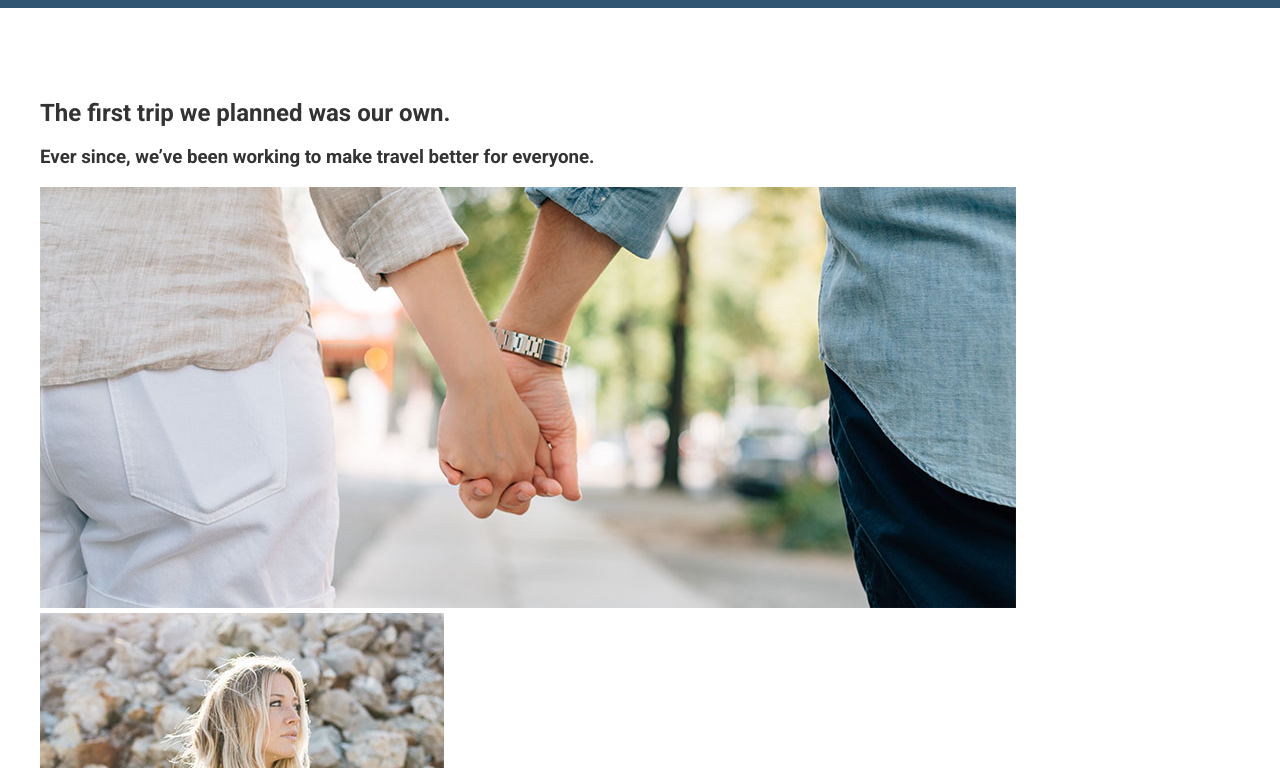
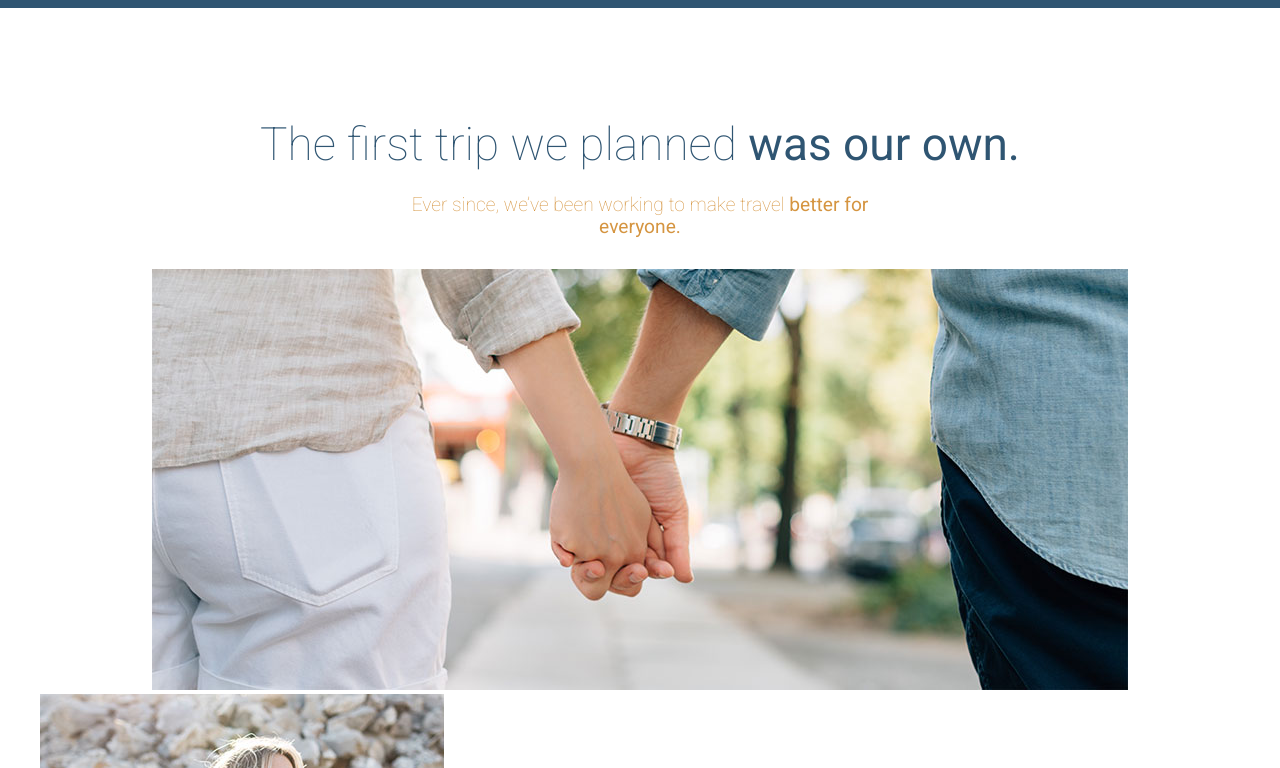
Before and after one commit to dilipthakor/travel, a website: page app/index.html in a window 1280 px wide. Shown: the part 772-1540 px from the top of the page. Drawn offline with Linux system fonts and the light colour scheme.

Commit message:
styling file modify

```diff
--- /dev/null
+++ b/app/assets/styles/modules/_headline.css
@@ -0,0 +1,43 @@
+.headline{
+  font-weight: 300;
+  font-size: 1.9rem;
+  color: $mainBlue;
+
+  @mixin atSmall{
+    font-size: 2.875rem;
+  }
+
+  &--centered{
+    text-align: center;
+  }
+
+  &--orange{
+    color: $mainOrange;
+  }
+
+  &--small{
+    font-size: 1.2rem;
+
+    @mixin atSmall{
+      font-size: 1.875;
+    }
+  }
+
+  &--narrow{
+    max-width: 500px;
+    margin-left: auto;
+    margin-right: auto;
+  }
+
+  &--light{
+    font-weight: 100;
+  }
+
+  &--b-margin-small {
+    margin-bottom: .5em;
+  }
+
+  &--b-margin-large{
+    margin-bottom: 1.6em;
+  }
+}
--- a/app/assets/styles/modules/_page-section.css
+++ b/app/assets/styles/modules/_page-section.css
@@ -1,5 +1,9 @@
 .page-section{
-  padding: 4.5rem 0;
+  padding: 1.2rem 0;
+
+  @mixin atMedium{
+    padding: 4.5rem 0;
+  }
 
   &--blue {
     background-color: $mainBlue;
--- a/app/assets/styles/modules/_wrapper.css
+++ b/app/assets/styles/modules/_wrapper.css
@@ -4,4 +4,12 @@
   max-width: 1200px;
   margin-left: auto;
   margin-right: auto;
+
+  &--medium{
+    max-width: 976px;
+  }
+  .wrapper{
+    padding-left: 0;
+    padding-right: 0;
+  }
 }
--- a/app/assets/styles/styles.css
+++ b/app/assets/styles/styles.css
@@ -7,3 +7,4 @@
 @import "modules/_btn";
 @import "modules/_wrapper";
 @import "modules/_page-section";
+@import "modules/_headline";
--- a/app/index.html
+++ b/app/index.html
@@ -42,11 +42,13 @@
 
   <div id="our-beginning" class="page-section">
     <div class="wrapper">
-    <h2>The first trip we planned was our own.</h2>
-    <h3>Ever since, we&rsquo;ve been working to make travel better for everyone.</h3>
-    <img src="assets/images/first-trip.jpg" alt="Couple walking down a street.">
+    <h2 class="headline headline--centered headline--light headline--b-margin-small">The first trip we planned<strong> was our own.</strong></h2>
+    <h3 class="headline headline--centered headline--orange headline--small headline--narrow  headline--light headline--b-margin-large ">Ever since, we&rsquo;ve been working to make travel <strong>better for everyone.</strong></h3>
+    <div class="wrapper wrapper--medium">
+      <img src="assets/images/first-trip.jpg" alt="Couple walking down a street.">
+    </div>
     <img src="assets/images/our-start.jpg" alt="Our founder, Jane Doe">
-    <h2>Here&rsquo;s how we got started&hellip;</h2>
+    <h2 class="headline">Here&rsquo;s how we got started&hellip;</h2>
     <p>Lorem ipsum dolor sit amet, consectetur adipisicing elit, sed do eiusmod tempor incididunt ut labore et dolore magna aliqua. Ut enim ad minim veniam, <a href="#">quis nostrud exercitation</a> ullamco laboris nisi ut aliquip ex ea commodo consequat. Duis aute irure dolor in reprehenderit in voluptate velit esse cillum dolore eu fugiat nulla pariatur. Excepteur sint occaecat cupidatat non proident, sunt in culpa qui officia deserunt mollit anim id est laborum.</p>
     <p>Duis aute irure dolor in <strong>reprehenderit in</strong> voluptate velit esse cillum dolore eu fugiat nulla pariatur. Excepteur sint occaecat cupidatat non proident, sunt in culpa qui officia deserunt mollit anim id est laborum. Lorem ipsum dolor sit amet, consectetur adipisicing elit, sed do eiusmod tempor incididunt ut labore et dolore magna aliqua.</p>
     <p>Duis aute irure dolor in reprehenderit in voluptate velit esse cillum dolore eu fugiat nulla pariatur. Excepteur sint occaecat cupidatat non proident, sunt in culpa qui officia deserunt mollit anim id est laborum velit esse cillum <strong>dolore eu fugiat.</strong></p>
--- a/app/temp/styles/styles.css
+++ b/app/temp/styles/styles.css
@@ -564,12 +564,79 @@ img{
   margin-right: auto;
 }
 
+.wrapper--medium{
+    max-width: 976px;
+  }
+
+.wrapper .wrapper{
+    padding-left: 0;
+    padding-right: 0;
+  }
+
 .page-section{
-  padding: 4.5rem 0;
+  padding: 1.2rem 0;
 
 }
+
+@media(min-width: 800px){
+
+.page-section{
+    padding: 4.5rem 0
+
+}
+  }
 
 .page-section--blue {
     background-color: #2f5572;
     color: #FFF;
   }
+
+.headline{
+  font-weight: 300;
+  font-size: 1.9rem;
+  color: #2f5572;
+}
+
+@media (min-width: 530px) {
+
+.headline{
+    font-size: 2.875rem
+}
+  }
+
+.headline--centered{
+    text-align: center;
+  }
+
+.headline--orange{
+    color: #d59541;
+  }
+
+.headline--small{
+    font-size: 1.2rem;
+  }
+
+@media (min-width: 530px) {
+
+.headline--small{
+      font-size: 1.875
+  }
+  }
+
+.headline--narrow{
+    max-width: 500px;
+    margin-left: auto;
+    margin-right: auto;
+  }
+
+.headline--light{
+    font-weight: 100;
+  }
+
+.headline--b-margin-small {
+    margin-bottom: .5em;
+  }
+
+.headline--b-margin-large{
+    margin-bottom: 1.6em;
+  }
```
